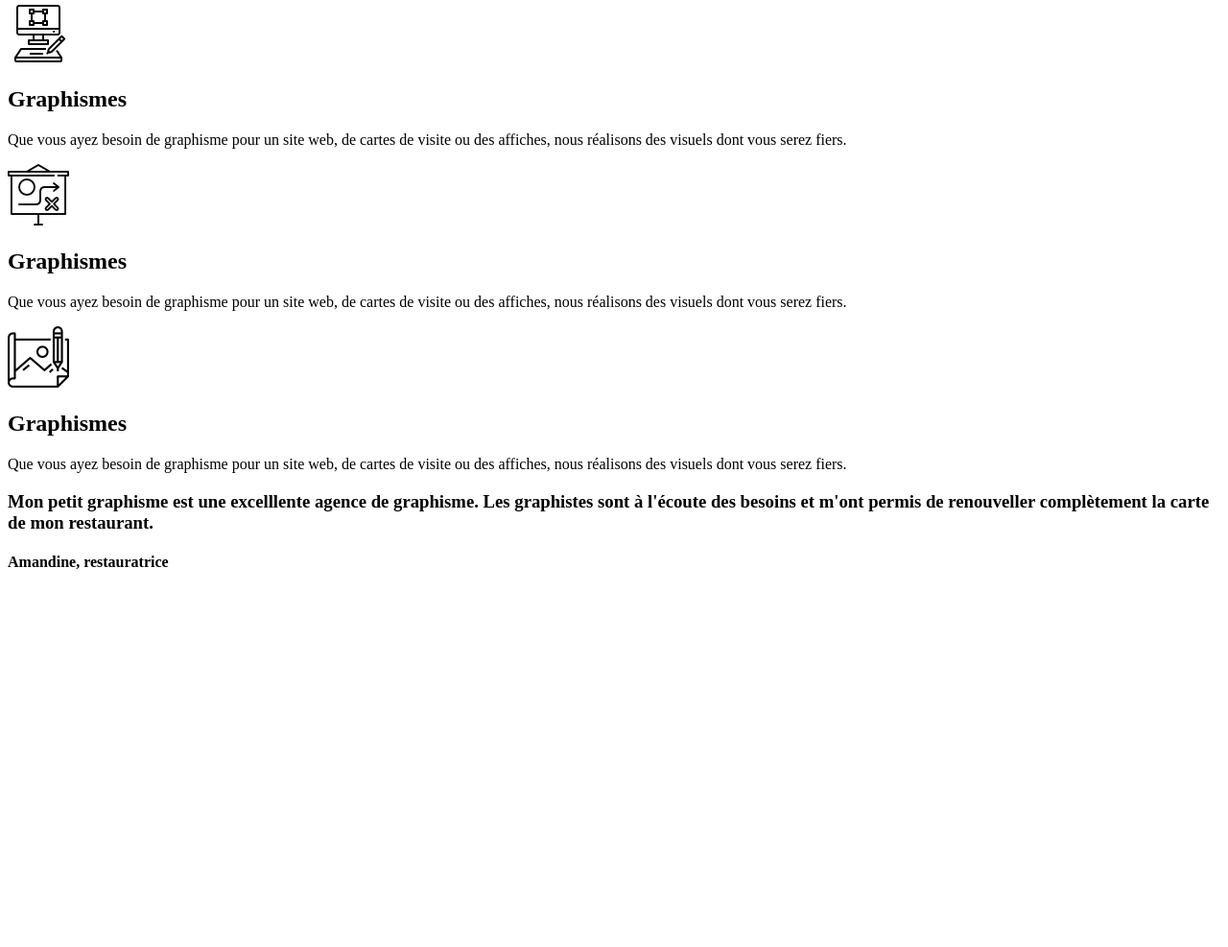
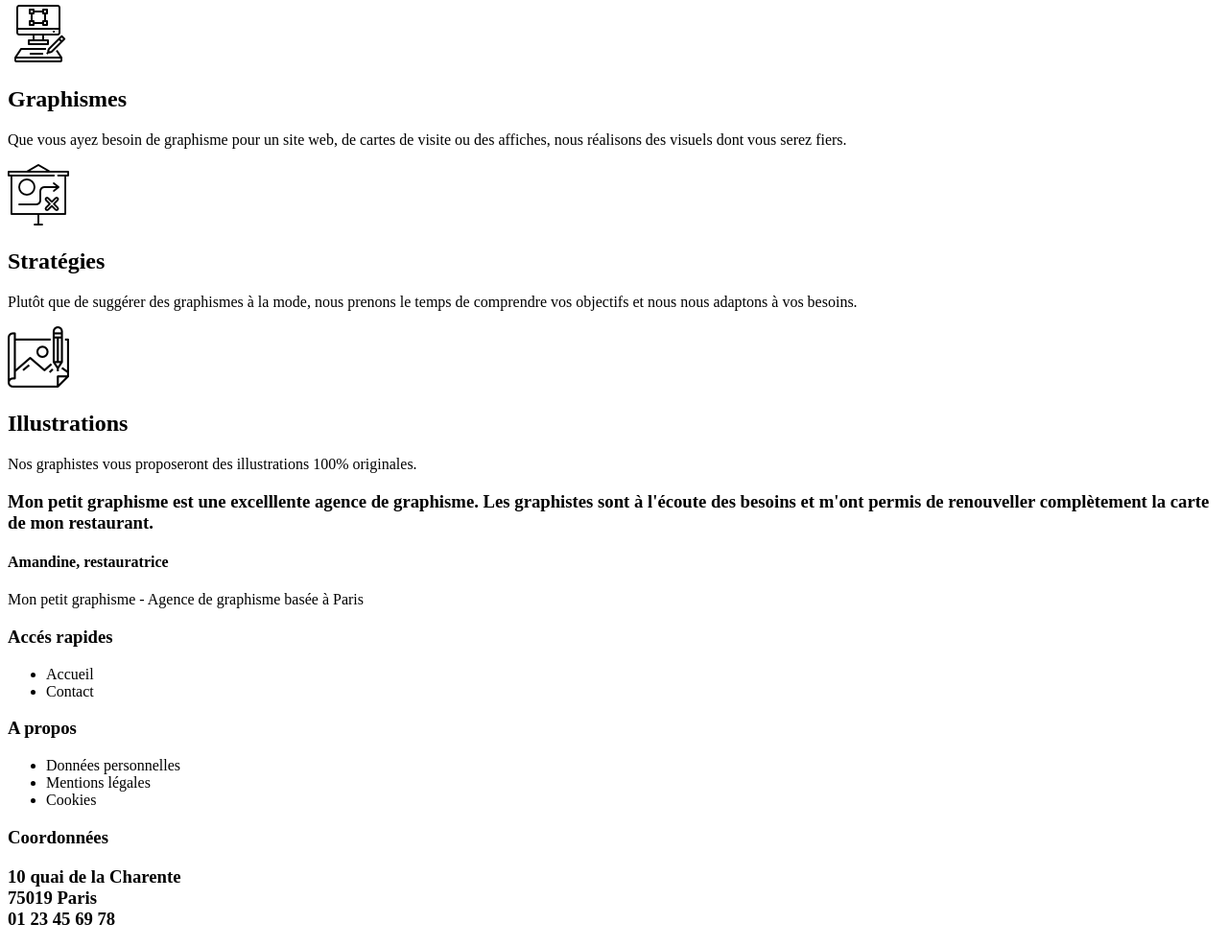
Before and after one commit to Jesse1812/mon-petit-graphisme, a plain HTML site: page index.htm in a window 1280 px wide. Shown: the part 399-1386 px from the top of the page at 96% size. Before the commit the page ends 1015 px from the top, so only its background shows below. Drawn offline with Linux system fonts and the light colour scheme.

Commit message:
Footer + correctif texte section  article

```diff
--- a/index.htm
+++ b/index.htm
@@ -21,38 +21,50 @@
       <h1>Agence de graphisme</h1>
     </section>
     <section>
-      <h3>Mon petit graphisme est une agence de graphisme qui aide les entreprises
+      <h3>
+        Mon petit graphisme est une agence de graphisme qui aide les entreprises
         à créer des visuels attractifs.
       </h3>
+      <article>
         <div>
+          <div><img src="images/graphic-design.png" alt="graphisme" /></div>
+          <div><h2>Graphismes</h2></div>
           <div>
-              <div><img src="images/graphic-design.png" alt="graphisme"></div>
-            <div><h2>Graphismes</h2></div>
-            <div><p>Que vous ayez besoin de graphisme pour un site web, de cartes de visite
-                ou des affiches, nous réalisons des visuels dont vous serez fiers.</p>
+            <p>
+              Que vous ayez besoin de graphisme pour un site web, de cartes de
+              visite ou des affiches, nous réalisons des visuels dont vous serez
+              fiers.
+            </p>
           </div>
         </div>
         <div>
-              <div><img src="images/strategie.png" alt="strategie"></div>
-            <div><h2>Graphismes</h2></div>
-            <div><p>Que vous ayez besoin de graphisme pour un site web, de cartes de visite
-                ou des affiches, nous réalisons des visuels dont vous serez fiers.</p>
+          <div><img src="images/strategie.png" alt="strategie" /></div>
+          <div><h2>Stratégies</h2></div>
+          <div>
+            <p>
+              Plutôt que de suggérer des graphismes à la mode, nous prenons le
+              temps de comprendre vos objectifs et nous nous adaptons à vos
+              besoins.
+            </p>
           </div>
         </div>
         <div>
-              <div><img src="images/illustrations.png" alt="illustrations"></div>
-            <div><h2>Graphismes</h2></div>
-            <div><p>Que vous ayez besoin de graphisme pour un site web, de cartes de visite
-                ou des affiches, nous réalisons des visuels dont vous serez fiers.</p>
-            </div>
+          <div><img src="images/illustrations.png" alt="illustrations" /></div>
+          <div><h2>Illustrations</h2></div>
+          <div>
+            <p>
+              Nos graphistes vous proposeront des illustrations 100% originales.
+            </p>
           </div>
         </div>
       </article>
       <aside>
         <div>
-              <h3>Mon petit graphisme est une excelllente agence de graphisme. Les graphistes
-                sont à l'écoute des besoins et m'ont permis de renouveller complètement la carte de
-                mon restaurant.</h3>
+          <h3>
+            Mon petit graphisme est une excelllente agence de graphisme. Les
+            graphistes sont à l'écoute des besoins et m'ont permis de
+            renouveller complètement la carte de mon restaurant.
+          </h3>
         </div>
         <div>
           <h4>Amandine, restauratrice</h4>
@@ -60,16 +72,32 @@
       </aside>
     </section>
     <footer>
-      <p></p>
+      <p>Mon petit graphisme - Agence de graphisme basée à Paris</p>
       <div>
-        <div></div>
-        <div></div>
-        <div></div>
+        <div><i class="fab fa-facebook-f"></i></div>
+        <div><i class="fab fa-twitter"></i></div>
+        <div><i class="fab fa-instagram"></i></div>
       </div>
       <div>
-        <div></div>
-        <div></div>
-        <div></div>
+        <div>
+          <h3>Accés rapides</h3>
+          <ul>
+            <li>Accueil</li>
+            <li>Contact</li>
+          </ul>
+        </div>
+        <div>
+          <h3>A propos</h3>
+          <ul>
+            <li>Données personnelles</li>
+            <li>Mentions légales</li>
+            <li>Cookies</li>
+          </ul>
+        </div>
+        <div>
+          <h3>Coordonnées</h3>
+          <h3>10 quai de la Charente<br />75019 Paris<br />01 23 45 69 78</h3>
+        </div>
       </div>
     </footer>
   </body>
```
Lines whose indentation alone changed are shown as unchanged.
